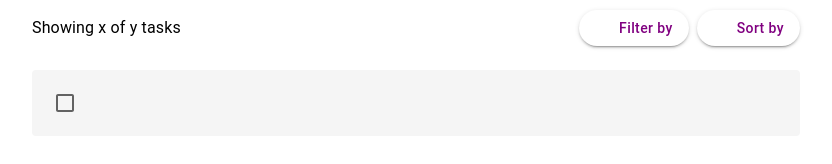
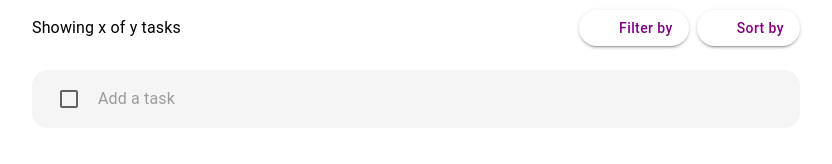
Before and after one commit to ndaripin/TaskList, a React (Create React App) app: page / in a window 1280 px wide. Shown: the part 136-300 px from the top of the page, without its empty margins (224-1056 px from the left). Built offline with nearby package versions, Linux system fonts and the light colour scheme; some icons are missing.

Commit message:
all tasks functionality

```diff
--- a/src/Tasks/Task.js
+++ b/src/Tasks/Task.js
@@ -22,14 +22,27 @@ export const Task = () => {
   };
 
   const handleDelete = (id) => {
-    setTasks(tasks.filter(task => task.id !== id));
+    if (tasks.length === 1) {
+      setTasks([{ ...tasks[0], text: '' }]);
+    } else {
+      setTasks(tasks.filter(task => task.id !== id));
+    }
   };
+
 
   const handleEdit = (id, newText) => {
     setTasks(tasks.map(task =>
       task.id === id ? { ...task, text: newText } : task
     ));
   };
+
+  const handleKeyDown = (e, id, text) => {
+    if (e.key === 'Enter' && text.trim() !== '') {
+      const isLast = tasks[tasks.length - 1].id === id;
+      if (isLast) handleAddTask();
+    }
+  };
+
 
   return (
     <Box sx={{ pl: '20%', pr: '20%', pt: 10 }}>
@@ -53,6 +66,7 @@ export const Task = () => {
               onToggle={() => handleToggle(task.id)}
               onDelete={() => handleDelete(task.id)}
               onEdit={(newText) => handleEdit(task.id, newText)}
+              onKeyDown={(e) => handleKeyDown(e, task.id, task.text)}
             />
           ))}
         </Stack>
--- a/src/Tasks/TaskList.js
+++ b/src/Tasks/TaskList.js
@@ -2,14 +2,13 @@ import React from 'react';
 import { Checkbox, IconButton, ListItem, TextField, Box } from '@mui/material';
 import DeleteIcon from '@mui/icons-material/Delete';
 
-export const TaskList = ({ text, onDelete, completed, onToggle, onEdit }) => {
+export const TaskList = ({ text, onDelete, completed, onToggle, onEdit, onKeyDown}) => {
   return (
     <ListItem
       sx={{
         bgcolor: 'whitesmoke',
-        borderRadius: 1,
-        p: 1.5,
-        mb: 1,
+        borderRadius: 4,
+        mb: 2,
         display: 'flex',
         alignItems: 'center',
         justifyContent: 'space-between',
@@ -24,10 +23,13 @@ export const TaskList = ({ text, onDelete, completed, onToggle, onEdit }) => {
           variant="standard"
           value={text}
           onChange={(e) => onEdit(e.target.value)}
+          onKeyDown={onKeyDown}
+          placeholder="Add a task"
           InputProps={{
             disableUnderline: true,
             sx: {
               textDecoration: completed ? 'line-through' : 'none',
+              opacity: completed ? 0.5 : 1,
               fontSize: '1rem',
             },
           }}
```
Also changed, not shown: src/Tasks/TaskMain.js (+6 -1 lines).
